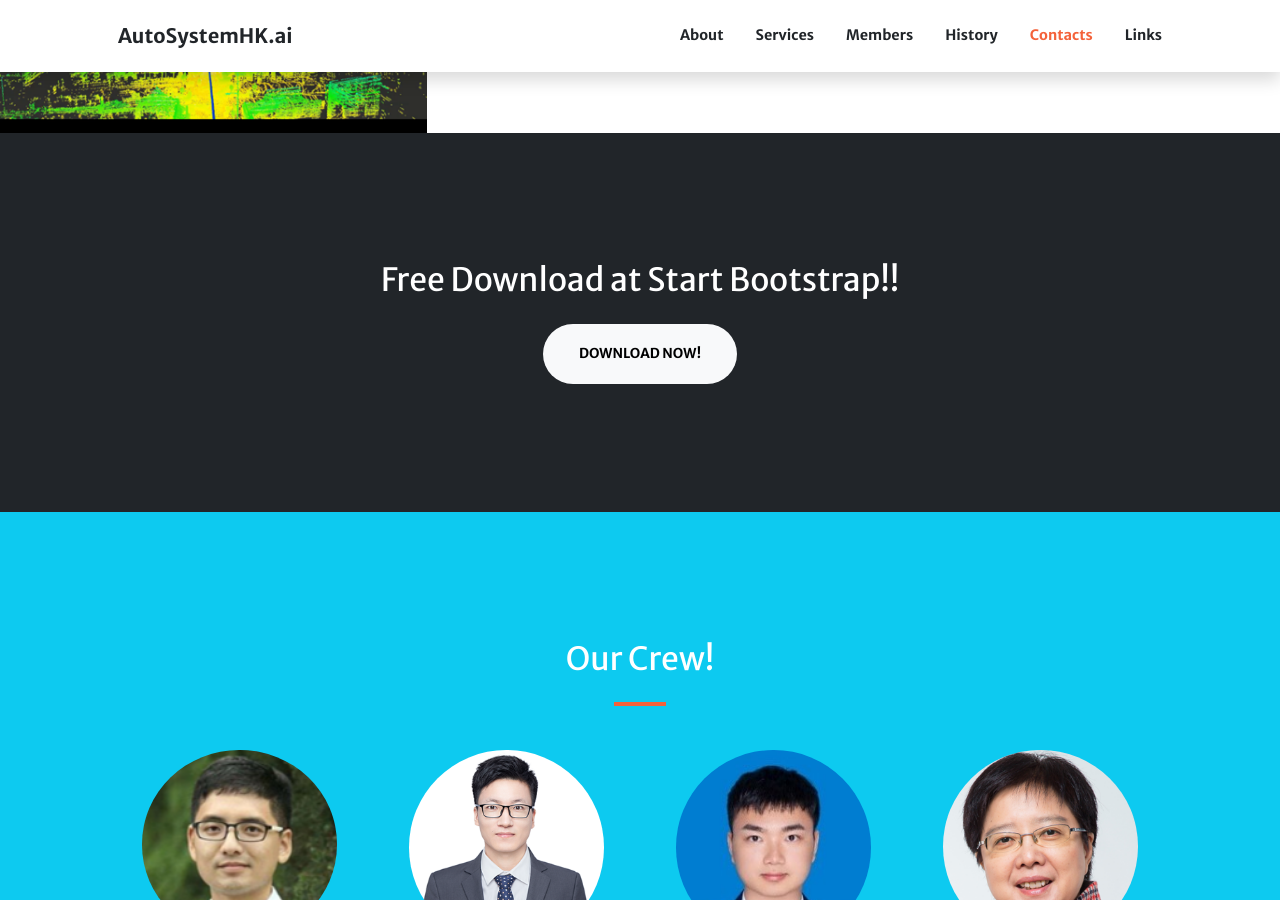
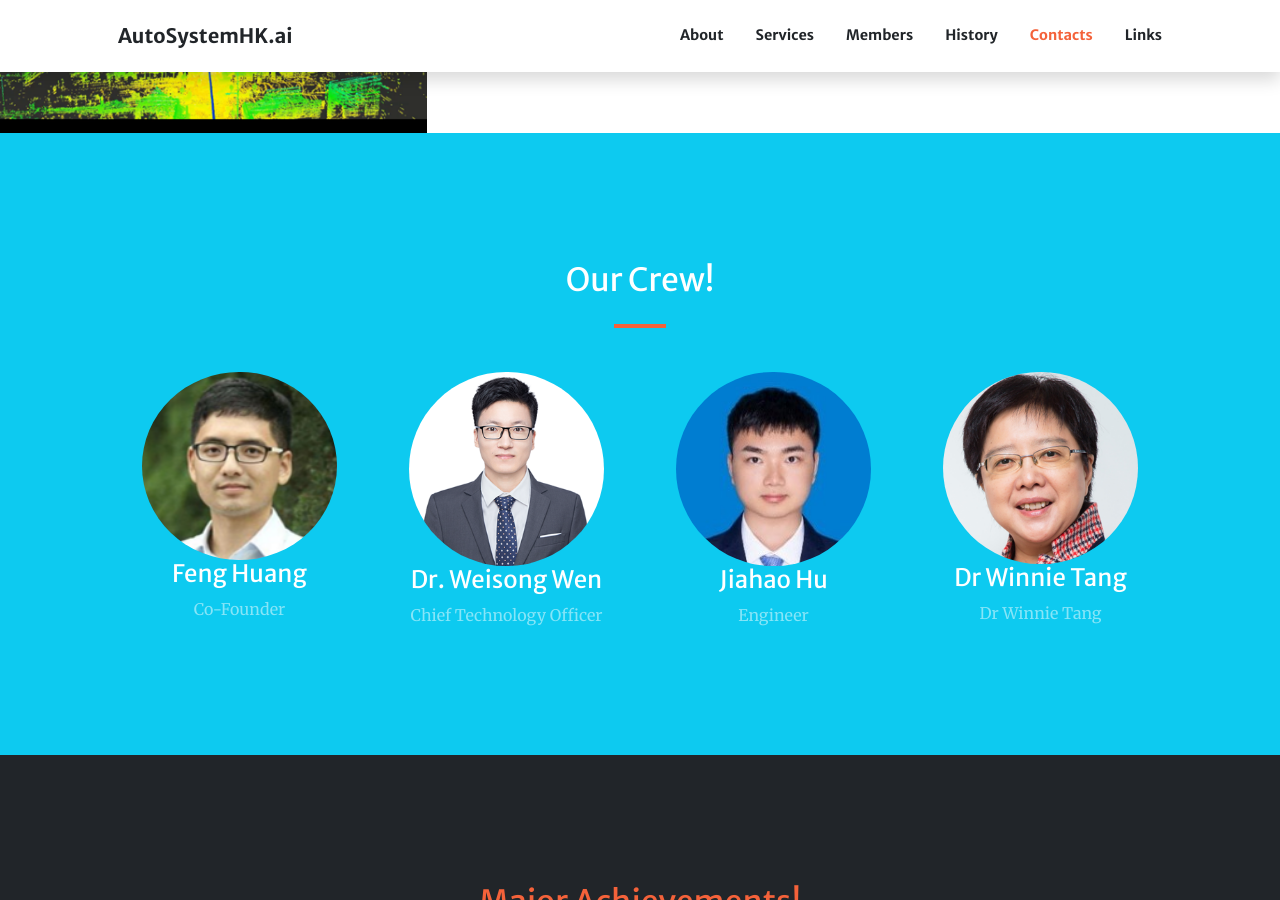
Before and after one commit to AutoSystemHK/AutoSystemHK.github.io, a Jekyll site: the page built from index.md, in a window 1280 px wide and 900 px high, scrolled down 1978 px. Built offline with Jekyll 4.4.1, drawn with Linux system fonts in a browser that asks for light colours; comment, search, counter and statistics services are not loaded; part of the change alters nothing that is shown.

Commit message:
Update index.md

```diff
--- a/index.md
+++ b/index.md
@@ -74,13 +74,13 @@ sections:
         icon: mapping.png
         url: '#'
 
-  - type: aside.html
-    section_id: aside
-    title: Free Download at Start Bootstrap!
-    actions:
-      - title: Download Now!
-        url: https://startbootstrap.com/themes/creative/
-        class: btn-light
+  # - type: aside.html
+  #   section_id: aside
+  #   title: Free Download at Start Bootstrap!
+  #   actions:
+  #     - title: Download Now!
+  #       url: https://startbootstrap.com/themes/creative/
+  #       class: btn-light
 
   - type: members.html
     section_id: members
```
